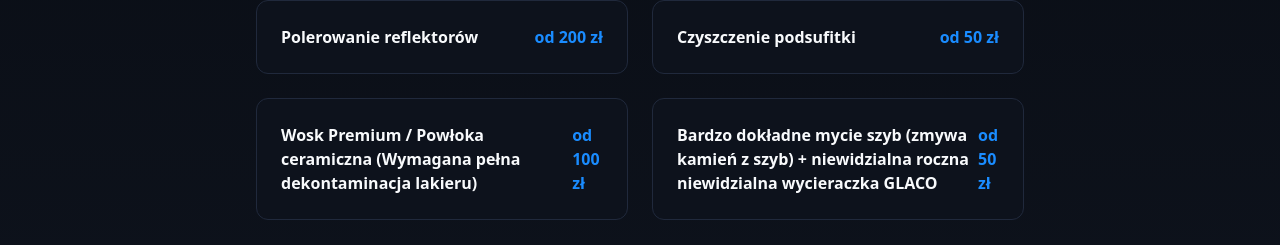
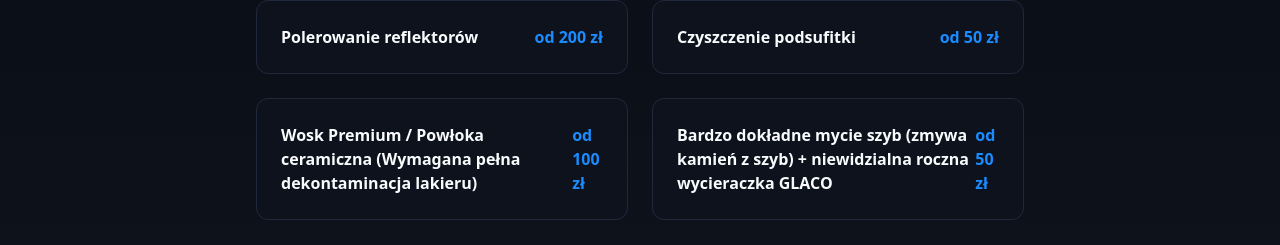
Before and after one commit to bartkowskii/vite-react-deploy, a React (Vite) app: page /cennik in a window 1280 px wide. Shown: the part 2978-3223 px from the top of the page. Built offline with nearby package versions, Linux system fonts and the light colour scheme.

Commit message:
fix in additionalAServices

```diff
--- a/src/pages/Pricing.tsx
+++ b/src/pages/Pricing.tsx
@@ -131,7 +131,7 @@ const Pricing = () => {
     { name: "Polerowanie reflektorów", price: "od 200 zł" },
     { name: "Czyszczenie podsufitki", price: "od 50 zł" },
     { name: "Wosk Premium / Powłoka ceramiczna (Wymagana pełna dekontaminacja lakieru)", price: "od 100 zł" },
-    { name: "Bardzo dokładne mycie szyb (zmywa kamień z szyb) + niewidzialna roczna niewidzialna wycieraczka GLACO", price: "od 50 zł" },
+    { name: "Bardzo dokładne mycie szyb (zmywa kamień z szyb) + niewidzialna roczna wycieraczka GLACO", price: "od 50 zł" },
   ];
 
   return (
```
